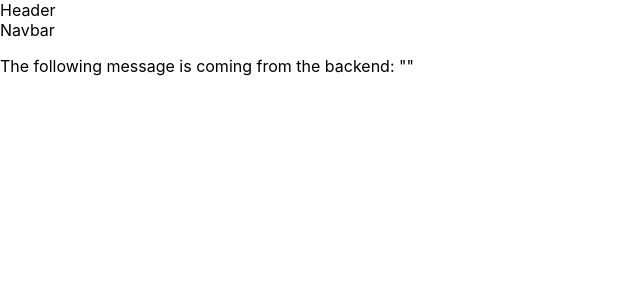
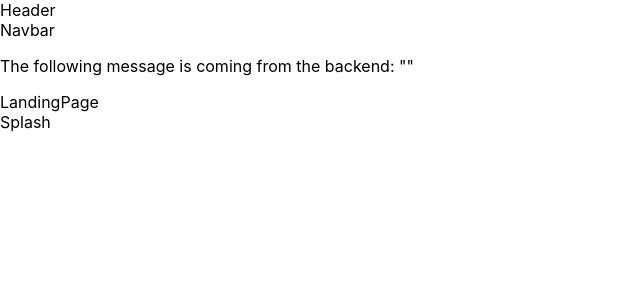
Before and after one commit to mz106/climbing-buddy-fe, a React (Create React App) app: page / in a window 1280 px wide. Shown: the top 300 px of the page, without its empty margins (0-640 px from the left). Built offline with nearby package versions, Linux system fonts and the light colour scheme; no server answers.

Commit message:
#14 added landingPage and react router dom

```diff
--- a/package.json
+++ b/package.json
@@ -8,6 +8,7 @@
     "@testing-library/user-event": "^13.5.0",
     "react": "^18.2.0",
     "react-dom": "^18.2.0",
+    "react-router-dom": "^6.3.0",
     "react-scripts": "5.0.1",
     "web-vitals": "^2.1.4"
   },
--- a/src/App.js
+++ b/src/App.js
@@ -1,6 +1,9 @@
 import { useEffect, useState } from "react";
+import { Routes, Route } from 'react-router-dom';
 
 import Header from "./components/header/navbar/header/Header";
+
+import LandingPage from "./pages/landingPage/LandingPage";
 
 function App() {
 
@@ -19,6 +22,9 @@ function App() {
     <div>
     <Header />
       <p>The following message is coming from the backend: "{testState}"</p>
+      <Routes>
+        <Route path="/" element={<LandingPage />} />
+      </Routes>
     </div>
   );
 }
--- /dev/null
+++ b/src/components/landingPage/splash/Splash.js
@@ -0,0 +1,9 @@
+import React from 'react'
+
+const Splash = () => {
+  return (
+    <div>Splash</div>
+  )
+}
+
+export default Splash
--- a/src/index.js
+++ b/src/index.js
@@ -1,11 +1,14 @@
 import React from 'react';
 import ReactDOM from 'react-dom/client';
+import { BrowserRouter } from 'react-router-dom';
 import './index.css';
 import App from './App';
 
 const root = ReactDOM.createRoot(document.getElementById('root'));
 root.render(
   <React.StrictMode>
-    <App />
+    <BrowserRouter>
+      <App />
+    </BrowserRouter>
   </React.StrictMode>
 );
--- /dev/null
+++ b/src/pages/landingPage/LandingPage.js
@@ -0,0 +1,14 @@
+import React from 'react';
+
+import Splash from '../../components/landingPage/splash/Splash'
+
+const LandingPage = () => {
+  return (
+    <>
+        <div>LandingPage</div>
+        <Splash />
+    </>
+  );
+};
+
+export default LandingPage;
```
Also changed, not shown: 1 other file (tests, documents, lock files or other folders).
